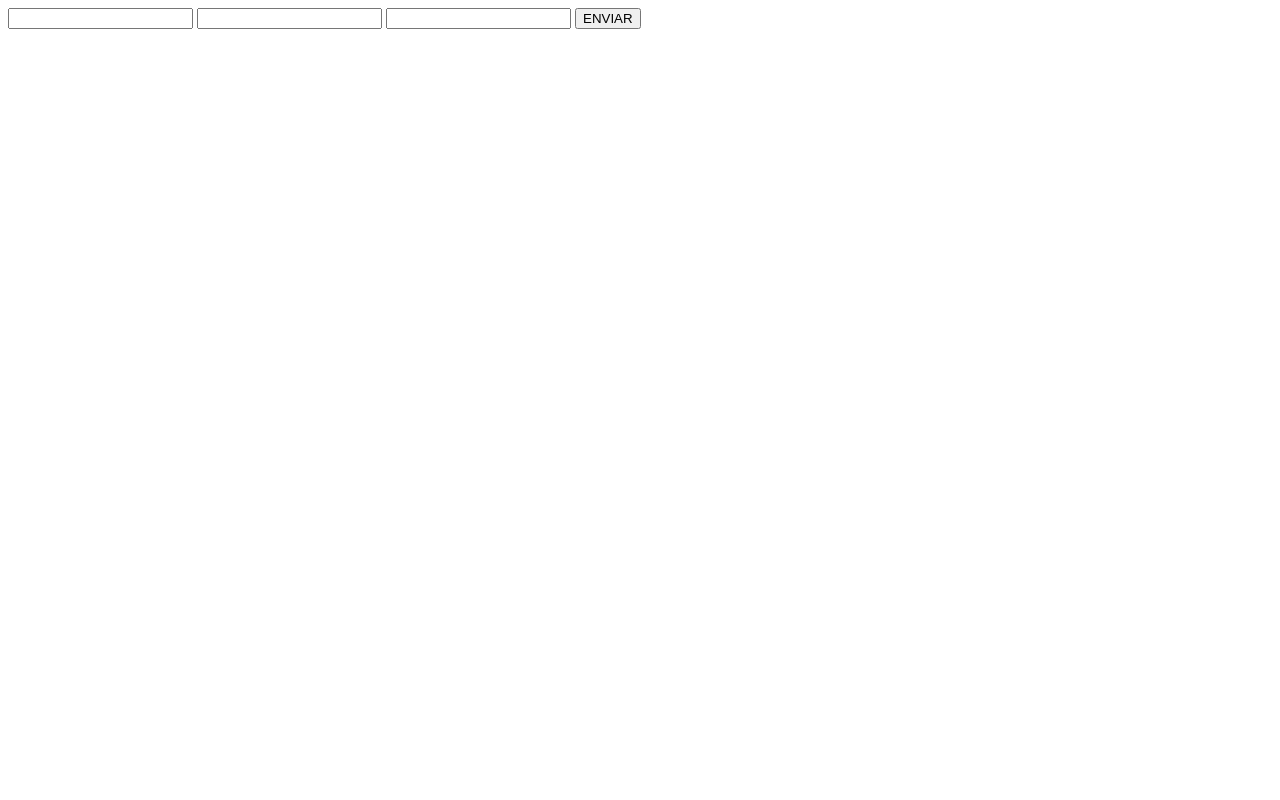
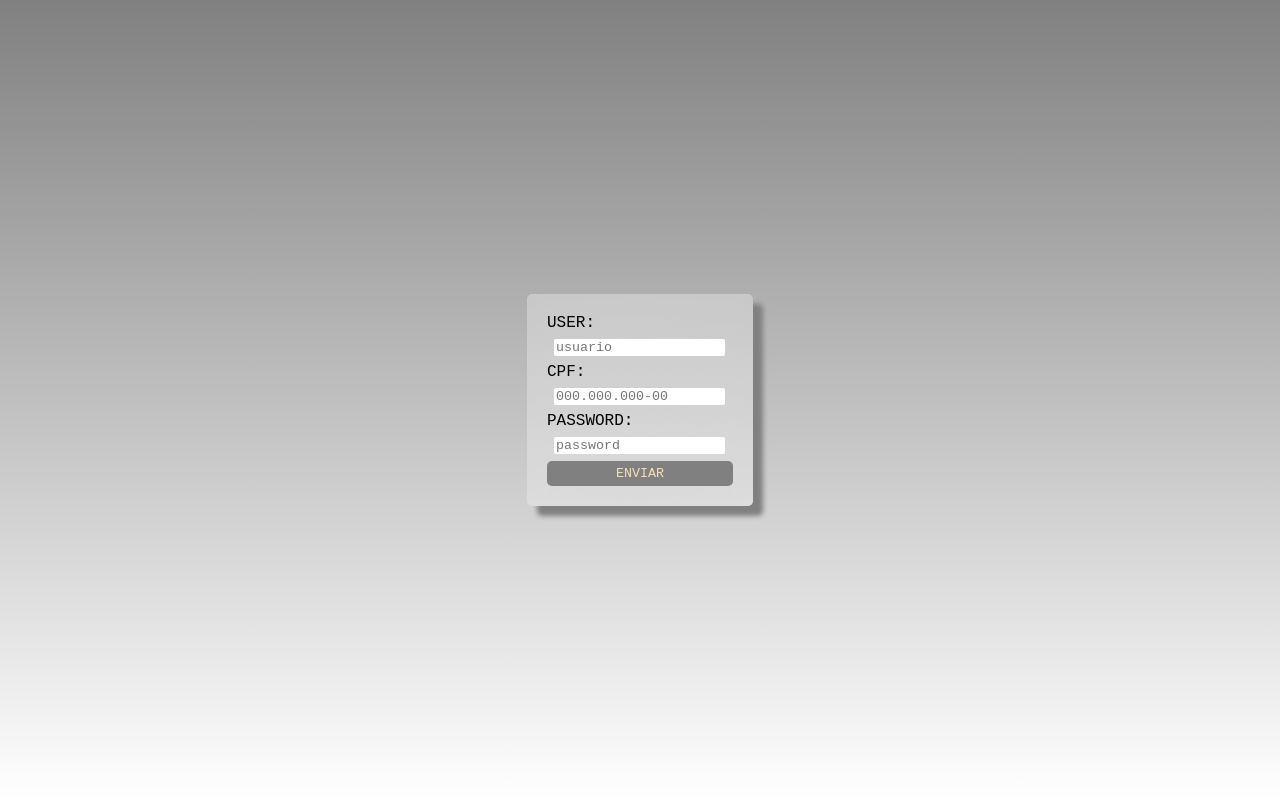
Before and after one commit to djvyctor/RVbank, a Flask app: page /register in a window 1280 px wide. Before the commit the page is almost empty. Run offline with Flask 3, Linux system fonts and the light colour scheme.

Commit message:
Initial static update (register.html)

```diff
--- /dev/null
+++ b/static/styleregister.css
@@ -0,0 +1,69 @@
+/*  */
+
+body{
+    margin: 0;
+    height: 100vh;
+    display: flex;
+    justify-content: center;
+    align-items: center;
+    background: linear-gradient(to bottom, gray, white);
+    font-family: 'Courier New', Courier, monospace;
+}
+
+
+#box-register{
+    display: grid;
+    justify-content: center;
+    padding: 20px;
+
+}
+
+#form{
+    background-color: rgba(255, 255, 255, 0.3);
+    backdrop-filter: blur(50px);
+    display: grid;
+    justify-content: space-around;
+    padding: 20px;
+    cursor: pointer;
+    box-shadow: 10px 10px 5px gray;
+    border-radius: 5px;
+    transition: box-shadow 0.3s ease, transform 0.3s ease;
+}
+
+#form:hover{
+
+    transform:  scale(1.1);
+    box-shadow: 7px 7px 5px gray;
+}
+#form label{
+    cursor: pointer;
+}
+
+#form button{
+    cursor: pointer;
+    border: none;
+    color: wheat;
+    padding: 5px;
+    background-color: gray;
+    border-radius: 5px;
+    transition: transform 0.1s ease;
+   font-family: 'Courier New', Courier, monospace;
+}
+
+#form button:hover{
+    transform: scale(1.1);
+}
+#form input{
+    cursor: pointer;
+    border: none;
+    margin: 7px;
+    width: 90%;
+    border-radius: 2px;
+    transition: transform 0.1s ease, box-shadow 0.1s ease;
+    font-family: 'Courier New', Courier, monospace;
+}
+
+#form input:hover{
+    transform: scale(1.1);
+    box-shadow: 2px 2px 10px gray;
+}
--- a/templates/register.html
+++ b/templates/register.html
@@ -3,14 +3,17 @@
 <head>
     <meta charset="UTF-8">
     <meta name="viewport" content="width=device-width, initial-scale=1.0">
+    <link rel="stylesheet" href="{{ url_for('static', filename='styleregister.css') }}">
     <title>Document</title>
 </head>
 <body>
-    <form method="POST">
-        <input name="name">
-        <input name="cpf">
-        <input name="password" type="password">
-        <button type="submit">ENVIAR</button>
-    </form>
+    <div id="box-register">
+        <form id="form" method="POST">
+            <label>USER:</label><input name="name" placeholder="usuario">
+            <label>CPF:</label><input name="cpf" placeholder="000.000.000-00">
+            <label>PASSWORD:</label><input name="password" type="password" placeholder="password">
+            <button type="submit">ENVIAR</button>
+        </form>
+    </div>
 </body>
 </html>
```
Also changed, not shown: data/database.db, static/stylelogin.css (deleted).
